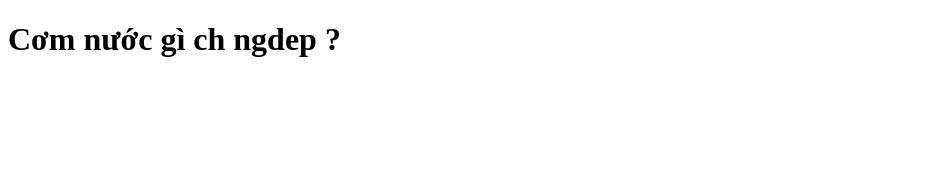
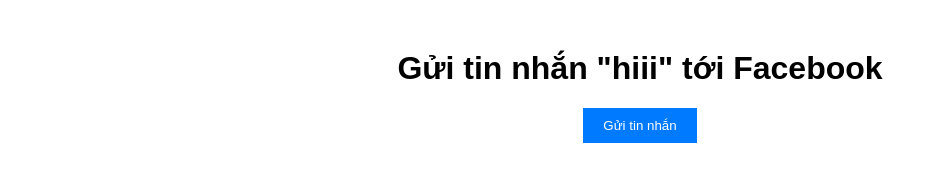
Before and after one commit to ysiduc/ysiducw, a plain HTML site: page index.html in a window 1280 px wide. Shown: the whole page, without its empty margins (0-937 px from the left). Drawn offline with Linux system fonts and the light colour scheme.

Commit message:
index.html

```diff
--- a/index.html
+++ b/index.html
@@ -1,9 +1,34 @@
 <!DOCTYPE html>
 <html>
 <head>
-    <title>Hiii</title>
+    <title>Gửi tin nhắn Facebook</title>
+    <style>
+        body {
+            font-family: Arial, sans-serif;
+        }
+        .container {
+            text-align: center;
+            margin-top: 50px;
+        }
+        .btn {
+            padding: 10px 20px;
+            background-color: #007bff;
+            color: white;
+            border: none;
+            cursor: pointer;
+        }
+    </style>
 </head>
 <body>
-    <h1>Cơm nước gì ch ngdep ?</h1>
+    <div class="container">
+        <h1>Gửi tin nhắn "hiii" tới Facebook</h1>
+        <button class="btn" onclick="sendMessage()">Gửi tin nhắn</button>
+    </div>
+    <script>
+        function sendMessage() {
+            const fbLink = 'ysiducw'; // Facebook username
+            window.open(`https://www.messenger.com/t/${fbLink}`, '_blank');
+        }
+    </script>
 </body>
 </html>
```
